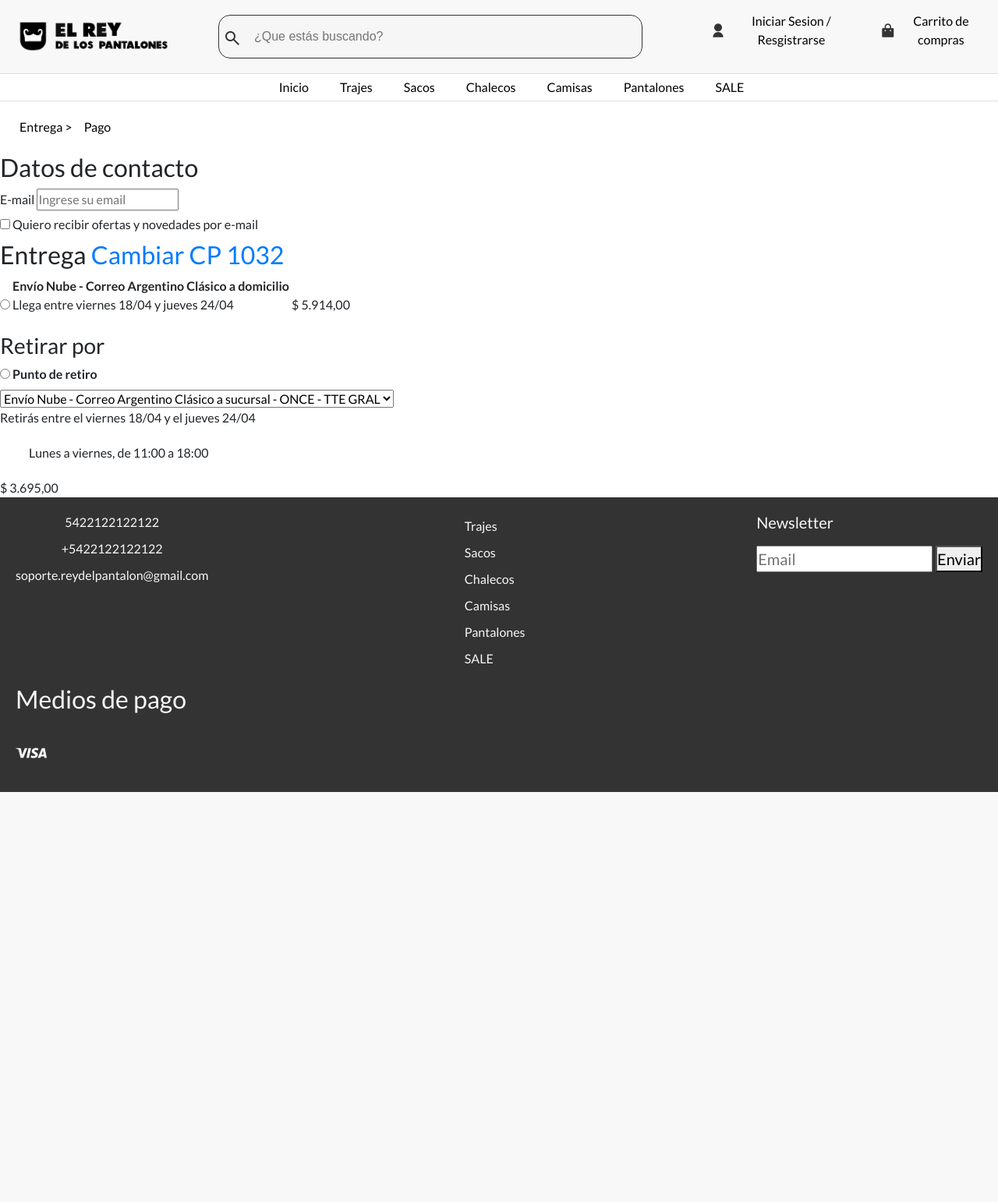
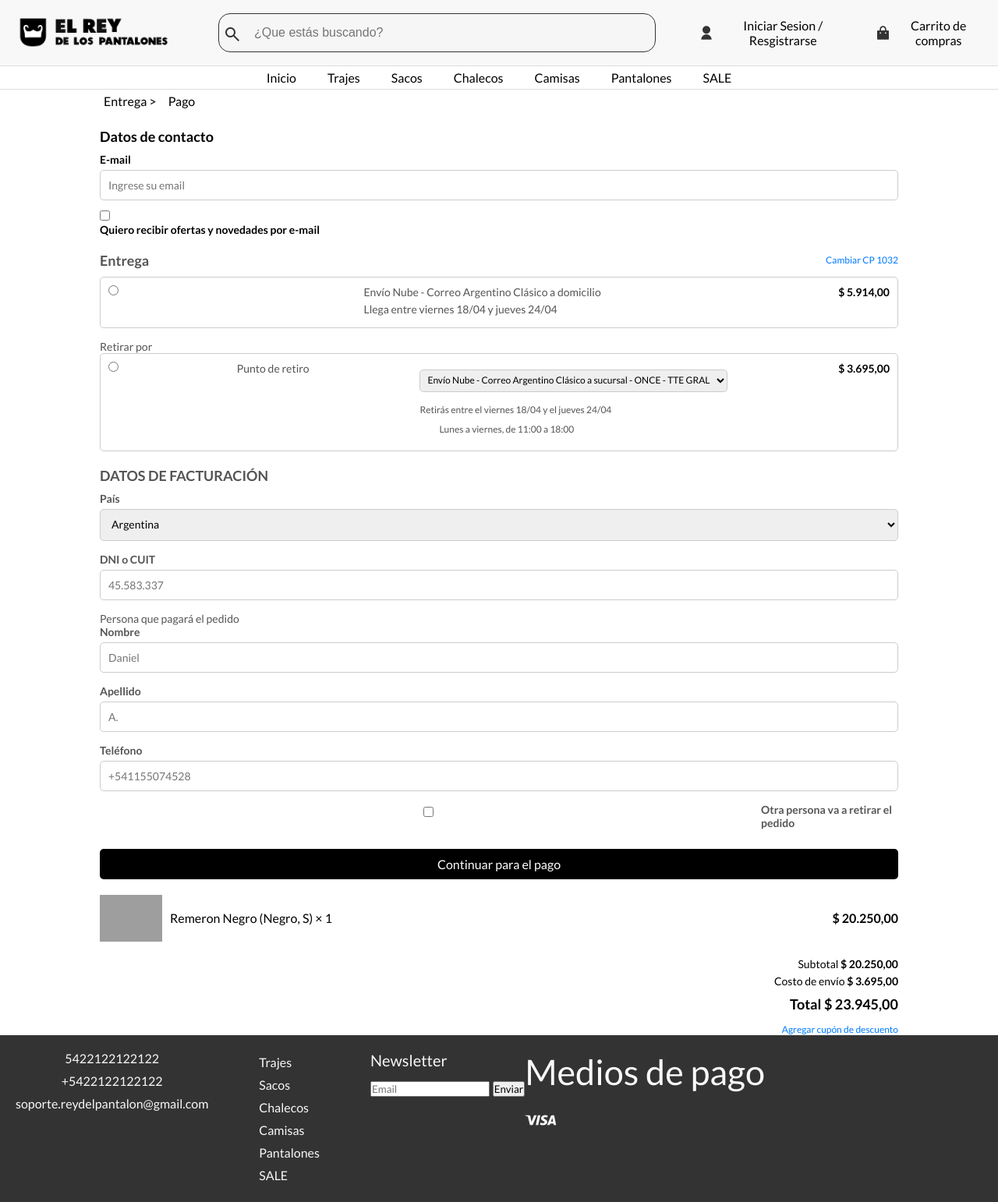
Before and after one commit to DanielAldave/DPFS_Daniel_Aldave, a Node server app: template views/carrito.html in a window 1280 px wide. Shown: the whole page at 78% size. Before the commit the page ends 1016 px from the top, so only its background shows below. Run offline with Node 20, Linux system fonts and the light colour scheme; the template is opened without the code that fills it, so the values that code supplies are empty; some libraries are stand-ins or nearby versions; grey boxes are pictures that could not be loaded.

Commit message:
actualizacion de carrito mejorando css

```diff
--- a/views/carrito.css
+++ b/views/carrito.css
@@ -1,9 +1,20 @@
-/* indice */
+/* Estilo general */
+body {
+    font-family: 'Lato', sans-serif;
+    color: black;
+    margin: 0;
+    padding: 0;
+}
+
+/* Contenedor principal */
+main {
+    width: 80%;
+    margin: 0 auto;
+}
+
+/* Índice */
 .indice-div {
-    display: flex;
-    list-style: none;
-    padding: 0;
-    margin-left: 20px;
+    margin-bottom: 20px;
 }
 
 .indice {
@@ -19,6 +30,236 @@
 }
 
 .indice a:hover {
+    text-decoration: underline;
+}
+
+/* Datos de contacto */
+.datos-contacto {
+    width: 100%;
+    margin-bottom: 20px;
+}
+
+.datos-contacto h2 {
+    font-size: 18px;
+    font-weight: bold;
+    margin-bottom: 10px;
+}
+
+.datos-contacto label {
+    display: block;
+    font-size: 14px;
+    margin-bottom: 5px;
+    font-weight: bold;
+}
+
+.datos-contacto input[type="email"] {
+    width: 100%;
+    padding: 10px;
+    margin-bottom: 10px;
+    border: 1px solid #ccc;
+    border-radius: 5px;
+    font-size: 14px;
+    box-sizing: border-box;
+}
+
+.datos-contacto .checkbox {
+    display: flex;
+    align-items: center;
+    margin-top: 10px;
+}
+
+.datos-contacto .checkbox input {
+    margin-right: 5px;
+}
+
+/* Entrega */
+.entrega {
+    width: 100%;
+    margin-bottom: 20px;
+}
+
+.entrega h2 {
+    font-size: 18px;
+    font-weight: bold;
+    margin-bottom: 10px;
+    display: flex;
+    justify-content: space-between;
+    align-items: center;
+}
+
+.cambiar-cp {
+    font-size: 12px;
+    color: #007bff;
     text-decoration: none;
+}
+
+.cambiar-cp:hover {
+    text-decoration: underline;
+}
+
+.opcion-entrega {
+    border: 1px solid #ccc;
+    border-radius: 5px;
+    padding: 10px;
+    margin-bottom: 15px;
+    display: flex;
+    justify-content: space-between;
+    align-items: flex-start;
+}
+
+.opcion-entrega input[type="radio"] {
+    margin-right: 10px;
+}
+
+.opcion-entrega label {
+    font-size: 14px;
+    font-weight: bold;
+}
+
+.detalle-entrega {
+    margin-top: 10px;
+    font-size: 12px;
+    color: #555;
+}
+
+.detalle-entrega select {
+    width: 100%;
+    padding: 5px;
+    margin-bottom: 10px;
+    border: 1px solid #ccc;
+    border-radius: 5px;
+    font-size: 12px;
+}
+
+.detalle-entrega p {
+    margin: 5px 0;
+}
+
+.detalle-entrega ul {
+    margin: 5px 0;
+    padding-left: 20px;
+    font-size: 12px;
+}
+
+.detalle-entrega ul li {
+    list-style: disc;
+}
+
+/* Precio */
+.precio {
+    font-size: 14px;
+    font-weight: bold;
     color: black;
 }
+
+/* Datos de facturación */
+.datos-facturacion {
+    width: 100%;
+    margin-bottom: 20px;
+}
+
+.datos-facturacion h2 {
+    font-size: 18px;
+    font-weight: bold;
+    margin-bottom: 10px;
+}
+
+.datos-facturacion label {
+    display: block;
+    font-size: 14px;
+    margin-bottom: 5px;
+    font-weight: bold;
+}
+
+.datos-facturacion input,
+.datos-facturacion select {
+    width: 100%;
+    padding: 10px;
+    margin-bottom: 15px;
+    border: 1px solid #ccc;
+    border-radius: 5px;
+    font-size: 14px;
+    box-sizing: border-box;
+}
+
+.datos-facturacion .otra-persona {
+    display: flex;
+    align-items: center;
+    margin-bottom: 20px;
+}
+
+.datos-facturacion .otra-persona input {
+    margin-right: 5px;
+}
+
+/* Botón continuar */
+.btn-continuar {
+    width: 100%;
+    padding: 10px;
+    background-color: black;
+    color: white;
+    border: none;
+    border-radius: 5px;
+    font-size: 16px;
+    cursor: pointer;
+}
+
+.btn-continuar:hover {
+    background-color: #333;
+}
+
+/* Detalle del producto */
+.detalle-producto {
+    margin-top: 20px;
+    display: flex;
+    justify-content: space-between;
+    align-items: center;
+}
+
+.detalle-producto img {
+    width: 80px;
+    height: auto;
+    margin-right: 10px;
+}
+
+.detalle-producto .info {
+    flex-grow: 1;
+}
+
+.detalle-producto .subtotal {
+    font-size: 16px;
+    font-weight: bold;
+}
+
+/* Resumen de compra */
+.resumen-compra {
+    margin-top: 20px;
+    text-align: right;
+}
+
+.resumen-compra p {
+    font-size: 14px;
+    margin: 5px 0;
+}
+
+.resumen-compra h3 {
+    font-size: 18px;
+    font-weight: bold;
+    margin: 10px 0;
+}
+
+.resumen-compra .precio-total {
+    font-size: 18px;
+    font-weight: bold;
+    color: black;
+}
+
+.resumen-compra .agregar-cupon {
+    font-size: 12px;
+    color: #007bff;
+    text-decoration: none;
+}
+
+.resumen-compra .agregar-cupon:hover {
+    text-decoration: underline;
+}
--- a/views/carrito.html
+++ b/views/carrito.html
@@ -15,8 +15,8 @@
         <link rel="preconnect" href="https://fonts.googleapis.com">
         <link rel="preconnect" href="https://fonts.gstatic.com" crossorigin>
         <link href="https://fonts.googleapis.com/css2?family=Lato:ital,wght@0,100;0,300;0,400;0,700;0,900;1,100;1,300;1,400;1,700;1,900&display=swap" rel="stylesheet">
-        <link href="https://cdn.jsdelivr.net/npm/bootstrap@5.3.3/dist/css/bootstrap.min.css" rel="stylesheet" integrity="sha384-QWTKZyjpPEjISv5WaRU9OFeRpok6YctnYmDr5pNlyT2bRjXh0JMhjY6hW+ALEwIH" crossorigin="anonymous">
-        <link rel="stylesheet" href="https://cdn.jsdelivr.net/npm/bootstrap@4.0.0/dist/css/bootstrap.min.css" integrity="sha384-Gn5384xqQ1aoWXA+058RXPxPg6fy4IWvTNh0E263XmFcJlSAwiGgFAW/dAiS6JXm" crossorigin="anonymous">
+        <!-- <link href="https://cdn.jsdelivr.net/npm/bootstrap@5.3.3/dist/css/bootstrap.min.css" rel="stylesheet" integrity="sha384-QWTKZyjpPEjISv5WaRU9OFeRpok6YctnYmDr5pNlyT2bRjXh0JMhjY6hW+ALEwIH" crossorigin="anonymous">
+        <link rel="stylesheet" href="https://cdn.jsdelivr.net/npm/bootstrap@4.0.0/dist/css/bootstrap.min.css" integrity="sha384-Gn5384xqQ1aoWXA+058RXPxPg6fy4IWvTNh0E263XmFcJlSAwiGgFAW/dAiS6JXm" crossorigin="anonymous"> -->
 
         <title>El Rey de los Pantalones</title>
     </head>
@@ -66,7 +66,7 @@
             </ul>
         </div>
         <!-- datos de contacto -->
-        <div>
+        <div class="datos-contacto">
             <h2>Datos de contacto</h2>
                 <label for="email">E-mail</label>
                 <input type="email" id="email" name="email" placeholder="Ingrese su email">
@@ -75,6 +75,7 @@
                 <label for="newsletter">Quiero recibir ofertas y novedades por e-mail</label>
             </div>
         </div>
+    <div class="detalle-entrega">
         <!-- entrega -->
         <div class="entrega">
             <h2>Entrega <a href="#" class="cambiar-cp">Cambiar CP 1032</a></h2>
@@ -108,6 +109,57 @@
                 <span class="precio">$ 3.695,00</span>
             </div>
         </div>
+        <div class="datos-facturacion">
+            <h2>DATOS DE FACTURACIÓN</h2>
+
+            <!-- País -->
+            <label for="pais">País</label>
+            <select id="pais" name="pais" required>
+                <option value="argentina">Argentina</option>
+                <option value="brasil">Brasil</option>
+                <option value="chile">Chile</option>
+                <option value="uruguay">Uruguay</option>
+            </select>
+
+            <!-- DNI o CUIT -->
+            <label for="dni-cuit">DNI o CUIT</label>
+            <input type="text" id="dni-cuit" name="dni-cuit" placeholder="45.583.337" required>
+
+            <!-- Persona que pagará el pedido -->
+            <h3>Persona que pagará el pedido</h3>
+            <label for="nombre">Nombre</label>
+            <input type="text" id="nombre" name="nombre" placeholder="Daniel" required>
+
+            <label for="apellido">Apellido</label>
+            <input type="text" id="apellido" name="apellido" placeholder="A." required>
+
+            <label for="telefono">Teléfono</label>
+            <input type="tel" id="telefono" name="telefono" placeholder="+541155074528" required>
+
+            <!-- Otra persona va a retirar el pedido -->
+            <div class="otra-persona">
+                <input type="checkbox" id="otra-persona" name="otra-persona">
+                <label for="otra-persona">Otra persona va a retirar el pedido</label>
+            </div>
+
+            <!-- Botón continuar -->
+            <button type="submit" class="btn-continuar">Continuar para el pago</button>
+        </div>
+    </div>
+    <div class="detalle-producto">
+        <img src="ruta-de-la-imagen.jpg" alt="Remeron Negro">
+        <div class="info">
+            <p>Remeron Negro (Negro, S) × 1</p>
+            <span class="subtotal">$ 20.250,00</span>
+        </div>
+    </div>
+
+    <div class="resumen-compra">
+        <p>Subtotal <span class="precio">$ 20.250,00</span></p>
+        <p>Costo de envío <span class="precio">$ 3.695,00</span></p>
+        <h3>Total <span class="precio-total">$ 23.945,00</span></h3>
+        <a href="#" class="agregar-cupon">Agregar cupón de descuento</a>
+    </div>
     </main>
         <!-- Empieza el footer de la pagina -->
     <footer>
```
